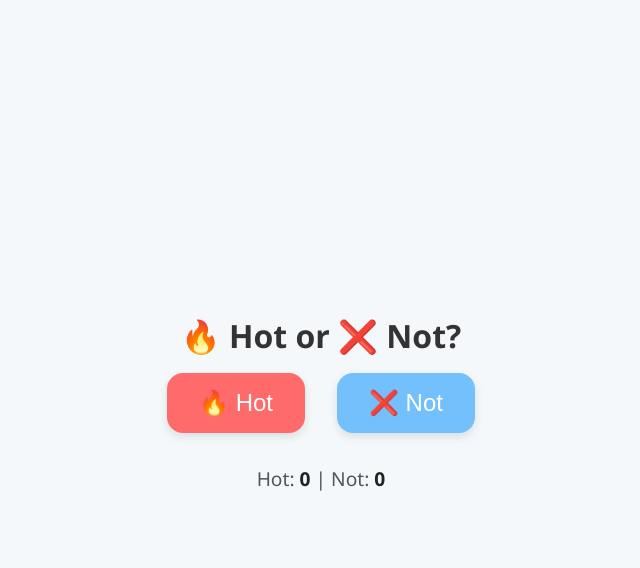
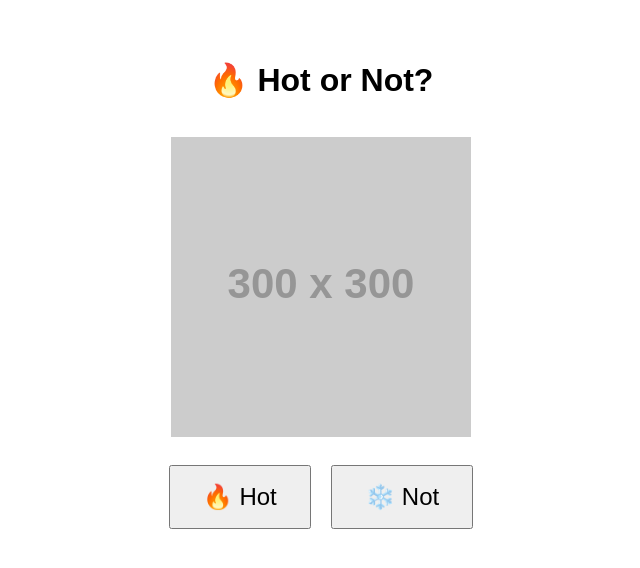
Before and after one commit to GaHub101/ZaWo, a plain HTML site: page index.html in a window 1280 px wide. Shown: the whole page, without its empty margins (319-959 px from the left). Drawn offline with Linux system fonts and the light colour scheme; placeholder pictures from the web are drawn by us.

Commit message:
Add files via upload

```diff
--- a/index.html
+++ b/index.html
@@ -2,116 +2,21 @@
 <html lang="de">
 <head>
   <meta charset="UTF-8">
-  <title>Hot or Not</title>
   <meta name="viewport" content="width=device-width, initial-scale=1">
-  <style>
-    body {
-      font-family: 'Segoe UI', sans-serif;
-      background: #f4f8fb;
-      display: flex;
-      flex-direction: column;
-      align-items: center;
-      justify-content: center;
-      height: 100vh;
-      margin: 0;
-    }
-
-    h1 {
-      color: #333;
-      margin-bottom: 1rem;
-    }
-
-    .vote-buttons {
-      display: flex;
-      gap: 2rem;
-    }
-
-    button {
-      padding: 1rem 2rem;
-      font-size: 1.5rem;
-      border: none;
-      border-radius: 16px;
-      cursor: pointer;
-      transition: transform 0.1s ease, box-shadow 0.2s;
-      box-shadow: 0 4px 10px rgba(0, 0, 0, 0.1);
-    }
-
-    button:hover {
-      transform: scale(1.05);
-    }
-
-    .hot {
-      background-color: #ff6b6b;
-      color: white;
-    }
-
-    .not {
-      background-color: #74c0fc;
-      color: white;
-    }
-
-    .counter {
-      margin-top: 2rem;
-      font-size: 1.2rem;
-      color: #555;
-    }
-
-    .number {
-      font-weight: bold;
-      color: #222;
-    }
-
-    .message {
-      margin-top: 1rem;
-      font-style: italic;
-      color: green;
-    }
-  </style>
+  <title>Hot or Not?</title>
+  <link rel="stylesheet" href="style.css">
 </head>
 <body>
-  <h1>🔥 Hot or ❌ Not?</h1>
-  <div class="vote-buttons">
-    <button class="hot" onclick="vote('hot')">🔥 Hot</button>
-    <button class="not" onclick="vote('not')">❌ Not</button>
-  </div>
-  <div class="counter">
-    Hot: <span class="number" id="hot-count">0</span> |
-    Not: <span class="number" id="not-count">0</span>
-  </div>
-  <div class="message" id="msg"></div>
-
-  <script>
-    // Initialisieren
-    let hotVotes = parseInt(localStorage.getItem('hotVotes')) || 0;
-    let notVotes = parseInt(localStorage.getItem('notVotes')) || 0;
-    let voted = localStorage.getItem('hasVoted');
-
-    document.getElementById('hot-count').textContent = hotVotes;
-    document.getElementById('not-count').textContent = notVotes;
-
-    if (voted) {
-      document.getElementById('msg').textContent = "Du hast bereits abgestimmt. Danke!";
-    }
-
-    function vote(type) {
-      if (localStorage.getItem('hasVoted')) {
-        alert("Du hast bereits abgestimmt.");
-        return;
-      }
-
-      if (type === 'hot') {
-        hotVotes++;
-        localStorage.setItem('hotVotes', hotVotes);
-        document.getElementById('hot-count').textContent = hotVotes;
-      } else if (type === 'not') {
-        notVotes++;
-        localStorage.setItem('notVotes', notVotes);
-        document.getElementById('not-count').textContent = notVotes;
-      }
-
-      localStorage.setItem('hasVoted', 'true');
-      document.getElementById('msg').textContent = "Danke für deine Stimme!";
-    }
-  </script>
+  <h1>🔥 Hot or Not?</h1>
+  <img src="https://via.placeholder.com/300" alt="Bewertbares Bild">
+  <form id="voteForm" action="https://docs.google.com/forms/d/e/DEINE_FORM_ID/formResponse" method="POST" target="hidden_iframe" onsubmit="submitted=true;">
+    <input type="hidden" name="entry.DEINE_ENTRY_ID" id="voteValue">
+    <div class="buttons">
+      <button type="button" onclick="submitVote('Hot')">🔥 Hot</button>
+      <button type="button" onclick="submitVote('Not')">❄️ Not</button>
+    </div>
+  </form>
+  <iframe name="hidden_iframe" id="hidden_iframe" style="display:none;"></iframe>
+  <script src="script.js"></script>
 </body>
 </html>
--- /dev/null
+++ b/script.js
@@ -0,0 +1,5 @@
+function submitVote(choice) {
+  document.getElementById("voteValue").value = choice;
+  document.getElementById("voteForm").submit();
+  alert("Danke für deine Bewertung!");
+}
--- /dev/null
+++ b/style.css
@@ -0,0 +1,17 @@
+body {
+  font-family: sans-serif;
+  text-align: center;
+  padding: 2rem;
+}
+
+img {
+  max-width: 300px;
+  margin: 1rem 0;
+}
+
+.buttons button {
+  font-size: 1.5rem;
+  padding: 1rem 2rem;
+  margin: 0.5rem;
+  cursor: pointer;
+}
```
Also changed, not shown: 1 other file.
